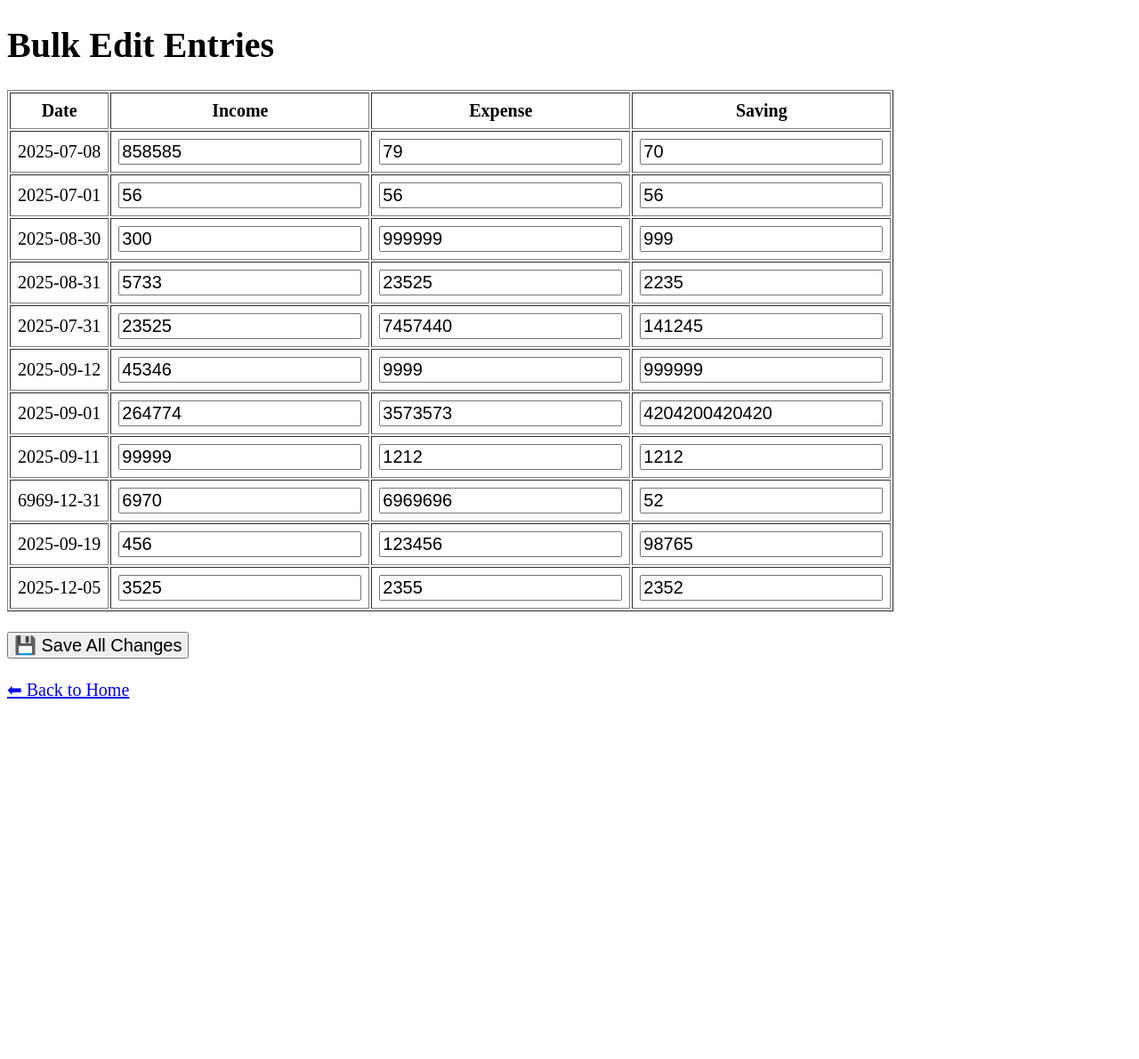
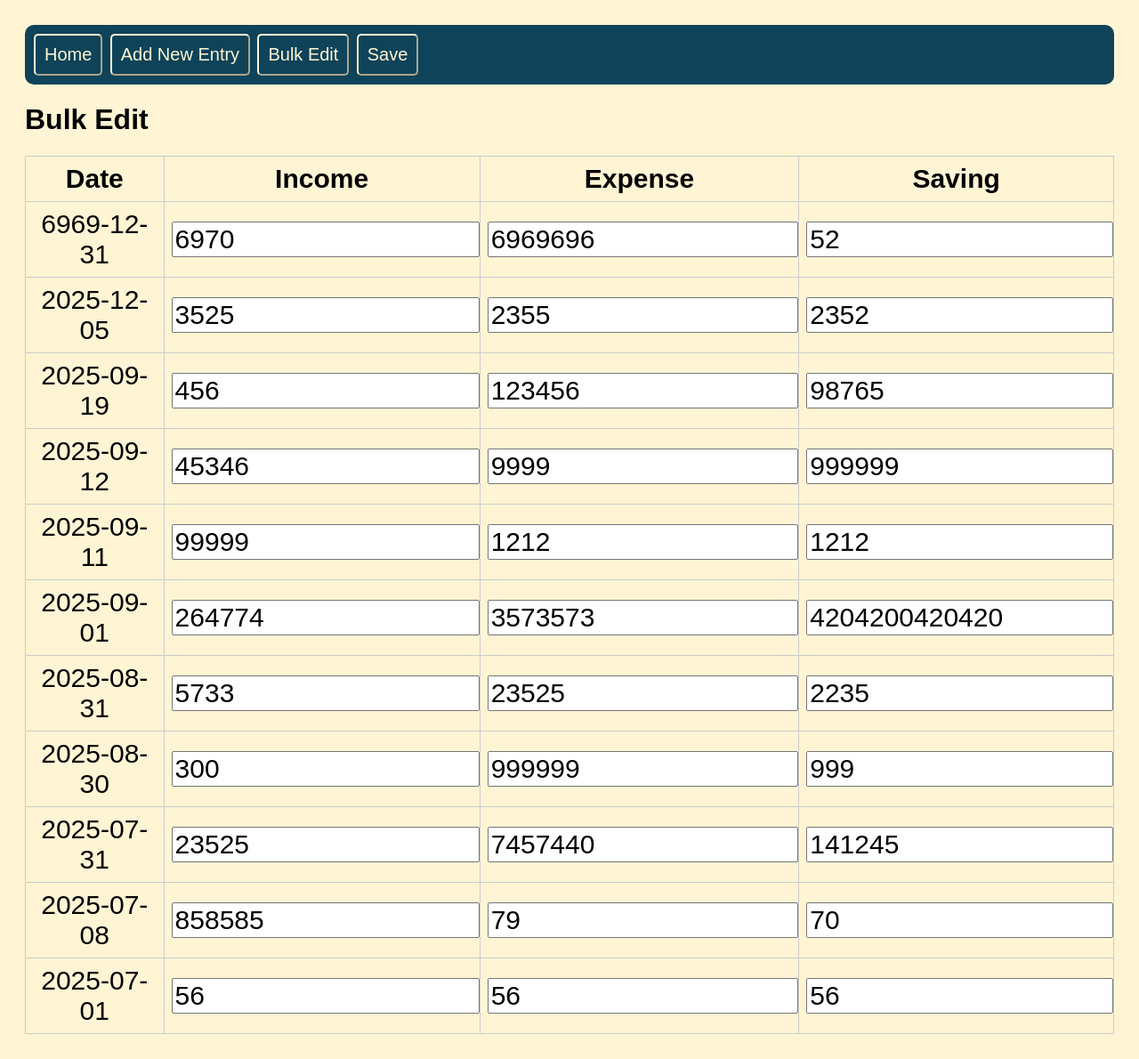
Before and after one commit to Edward-selfhost/Basic_Money, a Flask app: page /bulk_edit_form in a window 1280 px wide. Shown: the whole page at 89% size. Before the commit the page ends 785 px from the top, so only its background shows below. Run offline with Flask 3, Linux system fonts and the light colour scheme; data comes from the database, SQL or seed files in the repository; both versions use the stored data as it was after the commit.

Commit message:
UI Changes and Better buttons/Page layout

```diff
--- a/app.py
+++ b/app.py
@@ -1,4 +1,4 @@
-from flask import Flask, render_template, request, redirect, url_for
+from flask import Flask, render_template, request, redirect, url_for, send_from_directory
 import database
 
 app = Flask(__name__)
@@ -8,17 +8,21 @@ def index():
     data = database.show_data()
     return render_template("index.html", data=data)
 
-@app.route("/add", methods=["POST"])
-def add():
-    date=request.form["date"]
-    income=request.form["income"]
-    expense=request.form["expense"]
-    saving=request.form["saving"]
-    database.add_data(date, income, expense, saving)
-    return redirect(url_for("index"))
+@app.route('/favicon.ico')
+def favicon():
+    return send_from_directory(app.static_folder, 'favicon.png', mimetype='image/png')
 
 @app.route("/add_form", methods=["GET","POST"])
 def add_form():
+    if request.method == "POST":
+        date = request.form["date"]
+        income = request.form["income"]
+        expense = request.form["expense"]
+        saving = request.form["saving"]
+
+        database.add_data(date, income, expense, saving)
+        return redirect(url_for("index"))
+
     return render_template("add.html")
 
 @app.route("/bulk_edit_form", methods= ["GET","POST"])
@@ -32,26 +36,11 @@ def bulk_edit_form():
             saving = request.form.get(f"saving_{date}")
 
             if income and expense and saving:
-                database.edit_data(date, income, expense, saving)  # ✅ use DB helper, not edit_data()
-
+                database.edit_data(date, income, expense, saving)
         return redirect(url_for("index"))
 
-    # GET → show table with editable fields
     rows = database.show_data()
     return render_template("bulk_edit.html", rows=rows)
 
-def bulk_edit_save():
-    rows = database.show_data()
-    for row in rows:
-        date = row[0]
-        income = request.form.get(f"income_{date}")
-        expense = request.form.get(f"expense_{date}")
-        saving = request.form.get(f"saving_{date}")
-
-        if income and expense and saving:
-            database.edit_data(date, income, expense, saving)
-
-    return redirect(url_for("index"))
-
 if __name__ == "__main__":
     app.run(debug=True)
--- a/database.py
+++ b/database.py
@@ -29,7 +29,7 @@ def add_data(date, income, expense, saving):
 def show_data():
     conn=sqlite3.connect(db_path)
     cursor=conn.cursor()
-    cursor.execute("SELECT * FROM data")
+    cursor.execute("SELECT * FROM data ORDER BY date DESC")
     rows = cursor.fetchall()
     conn.close()
     return rows
--- a/static/styles.css
+++ b/static/styles.css
@@ -1,18 +1,46 @@
 body {
-    font-size: 20px;
+    font-family: Arial, sans-serif;
+    background-color: rgb(255, 245, 212);
+    padding: 20px;
+}
+table, .edit_table {
+    border-collapse: collapse;
+    font-size: 30px;
+    width: 100%;
+}
+#addForm input {
+    font-size: 30px;
+}
+th, td {
+    border: 1px solid #ccc;
+    padding: 8px;
+    text-align: center;
+}
+form {
+    margin-top: 20px;
 }
 
-form,
-form input,
-form button {
+nav {
+    font-size: 30px;
+    background-color: rgb(14, 67, 89);
+    text-align: left;
+    border-radius: 10px;
+    padding: 10px;
+}
+button {
+    color: rgb(255, 245, 212);
+    background-color: rgb(14, 67, 89);
+    border-width: 2px;
+    border-color:rgb(255, 245, 212);
     font-size: 20px;
+    border-radius: 5px;
+    padding: 10px;
+    cursor: pointer;
 }
-
-.form-box {
-    width: 100px;
-    height: 30px;
-    font-size: 20px;
-    padding: 5px;
-    margin: 5px;
-
+button:hover {
+    background-color: rgb(255, 245, 212);
+    color: rgb(14, 67, 89)
 }
+a {
+    text-decoration: none; /* This is here due to default formatting of links (whhich the buttons are) and this clears it */
+}
--- a/templates/bulk_edit.html
+++ b/templates/bulk_edit.html
@@ -1,14 +1,29 @@
 <!DOCTYPE html>
 <html>
 <head>
-    <title>Bulk Edit Entries</title>
+    <title>BM - Bulk Edit</title>
     <link rel="stylesheet" href="{{ url_for('static', filename='styles.css') }}">
+    <link rel="icon" type="image/png" sizes="32x32" href="{{ url_for('static', filename='favicon.png') }}">
 </head>
+
+<nav>
+    <a href = "{{url_for('index')}}">
+        <button>Home</button>
+    </a>
+    <a href="{{ url_for('add_form') }}">
+        <button>Add New Entry</button>
+    </a>
+    <a href ="{{ url_for('bulk_edit_form') }}">
+        <button>Bulk Edit</button>
+    </a>
+
+    <button type="submit" form="bulkForm">Save</button>
+
+</nav>
 <body>
-    <h1>Bulk Edit Entries</h1>
-
-    <form action="{{ url_for('bulk_edit_form') }}" method="post">
-        <table border="1" cellpadding="8">
+    <h1>Bulk Edit</h1>
+    <form id="bulkForm" action="{{ url_for('bulk_edit_form') }}" method="post">
+        <table>
             <tr>
                 <th>Date</th>
                 <th>Income</th>
@@ -19,20 +34,14 @@
             <tr>
                 <td>
                     {{ row[0] }}
-                    <input type="hidden" name="date" value="{{ row[0] }}">
+                    <input type="hidden" name="date" value="{{ row[0] }}" class="edit_table">
                 </td>
-                <td><input type="number" name="income_{{ row[0] }}" value="{{ row[1] }}"></td>
-                <td><input type="number" name="expense_{{ row[0] }}" value="{{ row[2] }}"></td>
-                <td><input type="number" name="saving_{{ row[0] }}" value="{{ row[3] }}"></td>
+                <td><input type="number" name="income_{{ row[0] }}" value="{{ row[1] }}" class="edit_table"></td>
+                <td><input type="number" name="expense_{{ row[0] }}" value="{{ row[2] }}" class="edit_table"></td>
+                <td><input type="number" name="saving_{{ row[0] }}" value="{{ row[3] }}" class="edit_table"></td>
             </tr>
             {% endfor %}
         </table>
-
-        <br>
-        <button type="submit">💾 Save All Changes</button>
     </form>
-
-    <br>
-    <a href="{{ url_for('index') }}">⬅ Back to Home</a>
 </body>
 </html>
```
Also changed, not shown: templates/add.html (+18 -6 lines), templates/index.html (+11 -16 lines), Basic_Money.db, static/favicon.png (added).
